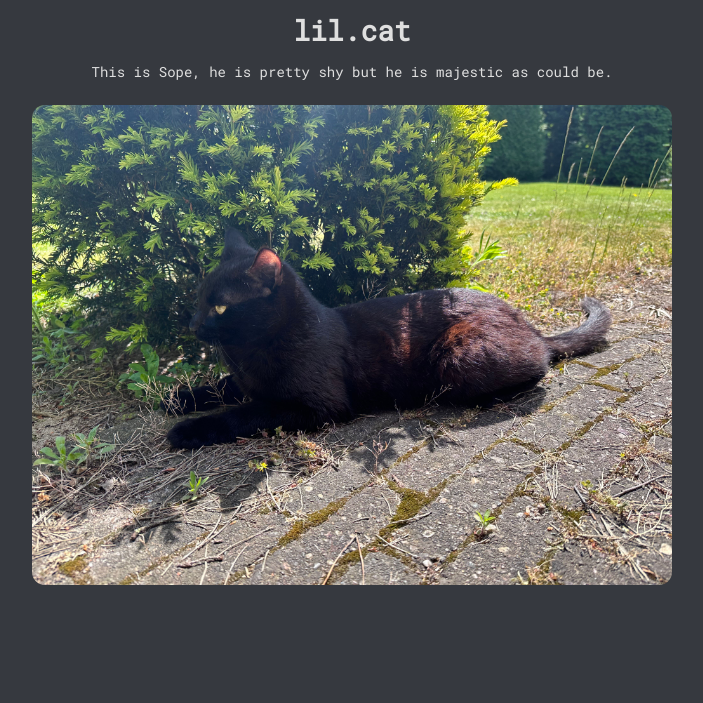
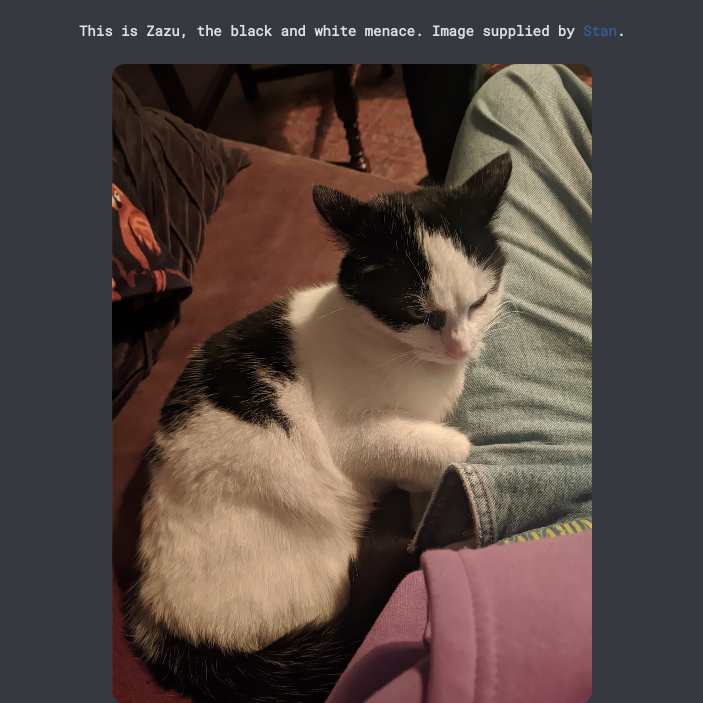
Before and after one commit to Axodouble/lil.cat, a PHP site: page / in a window 1280 px wide. Shown: the top 703 px of the page, without its empty margins (288-991 px from the left). Run offline with PHP 8.4, Linux system fonts and the light colour scheme.

Commit message:
Simplified the style, and added Zazu.

```diff
--- a/src/index.php
+++ b/src/index.php
@@ -41,6 +41,10 @@ function getCat()
             "/img/sope_02.jpg",
             "This is Sope, he is pretty shy but he is majestic as could be."
         ),
+        new catImage(
+            "/img/zazu_01.png",
+            "This is Zazu, the black and white menace. Image supplied by <a href='https://stanro.chat'>Stan</a>."
+        )
     );
     return $cats[array_rand($cats)];
 }
@@ -59,14 +63,10 @@ function loadPage()
 
     <body>
         <div class="parent">
-            <a href="https://github.com/Axodouble/lil.cat">
-                <h1>lil.cat</h1>
-            </a>
-            <a><?php echo $cat->description; ?></a><br><br>
-            <img src="<?php echo $cat->url; ?>" alt="lil.cat">
+            <b><?php echo $cat->description; ?></b><br><br>
+            <a href="https://github.com/Axodouble/lil.cat"><img src="<?php echo $cat->url; ?>" alt="lil.cat"></a>
         </div>
     </body>
-
     </html>
 <?php
 }
--- a/src/style.php
+++ b/src/style.php
@@ -28,14 +28,22 @@ color: #6079aa;
 
 img {
 border-radius: 13px;
-max-height: 50%;
-max-width: 80vh;
+max-height: 80vh;
+max-width: 50%;
 align-self: center;
 }
 
 a {
+color: #388bfd66;
+text-decoration: none;
+}
+
+a:hover {
+color: #388bfd99;
+}
+
+b {
 color: #dfdfdf;
-text-decoration: none;
 }
 
 div.parent {
```
Also changed, not shown: src/img/zazu_01.png (added).
